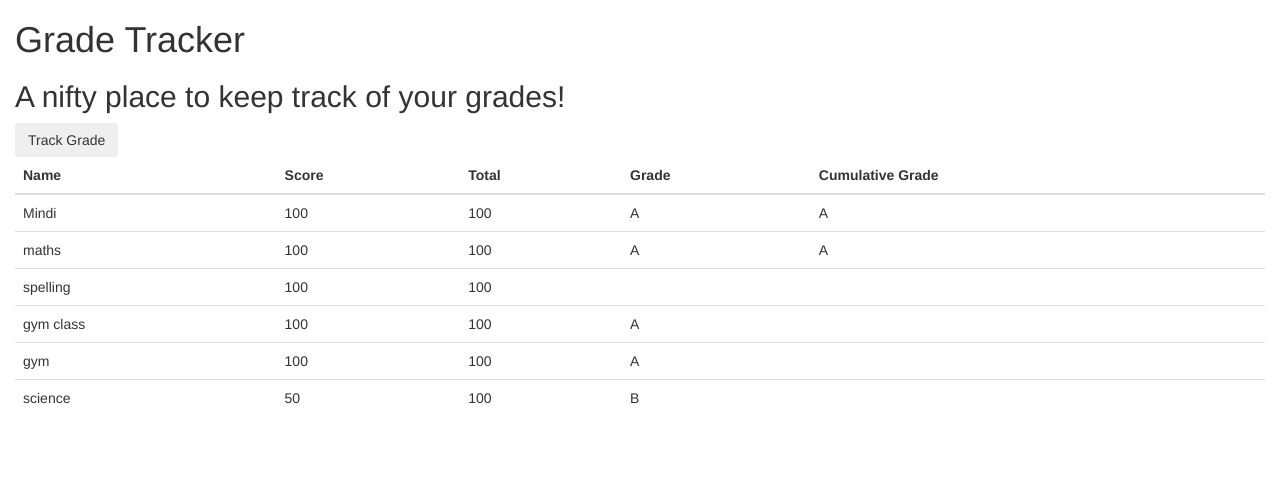
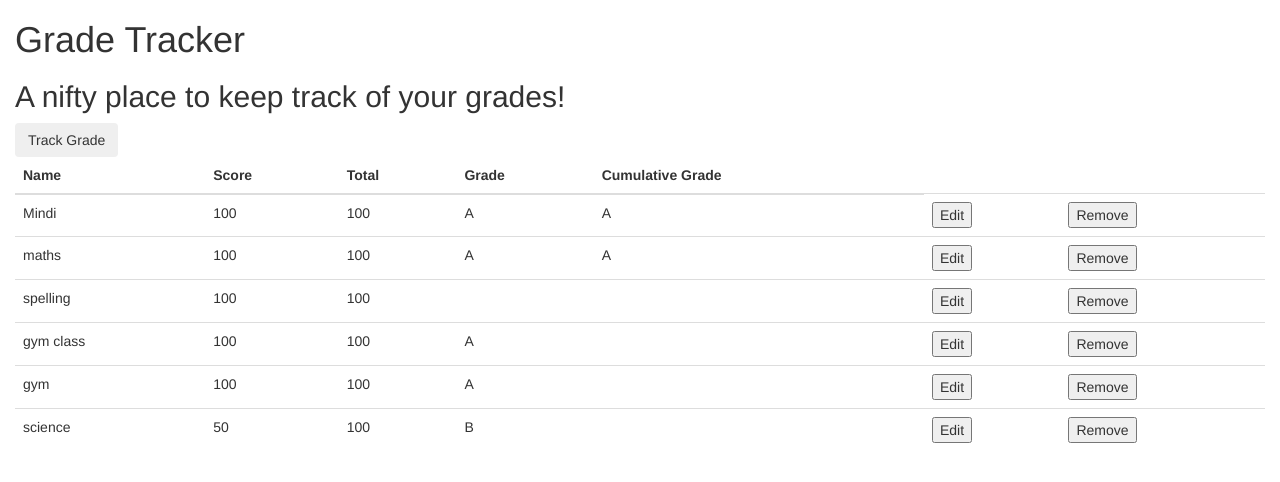
Before and after one commit to minditorrey/gradeTracker, a Node server app: page / in a window 1280 px wide. Shown: the top 482 px of the page. Run offline with Node 20, Linux system fonts and the light colour scheme; data comes from the database, SQL or seed files in the repository; some libraries are stand-ins or nearby versions.

Commit message:
add edit remove buttons

```diff
--- a/public/home.js
+++ b/public/home.js
@@ -29,7 +29,7 @@ function createNewGrade(e) {
 			}
 		},
 
-		cumulativeGrade: $('#cumulativeGrade').val()
+		cumulativeGrade:
 	};
 
 	$('#name').val('');
--- a/views/home.ejs
+++ b/views/home.ejs
@@ -77,6 +77,8 @@
     				<td><%= grades[i].totalPoints %></td>
     				<td><%= grades[i].letterGrade %></td>
     				<td><%= grades[i].cumulativeGrade %></td>
+                    <td><button>Edit</button></td>
+                    <td><button>Remove</button></td>
     			</tr>
     		<% } %>
     	</tbody>
```
